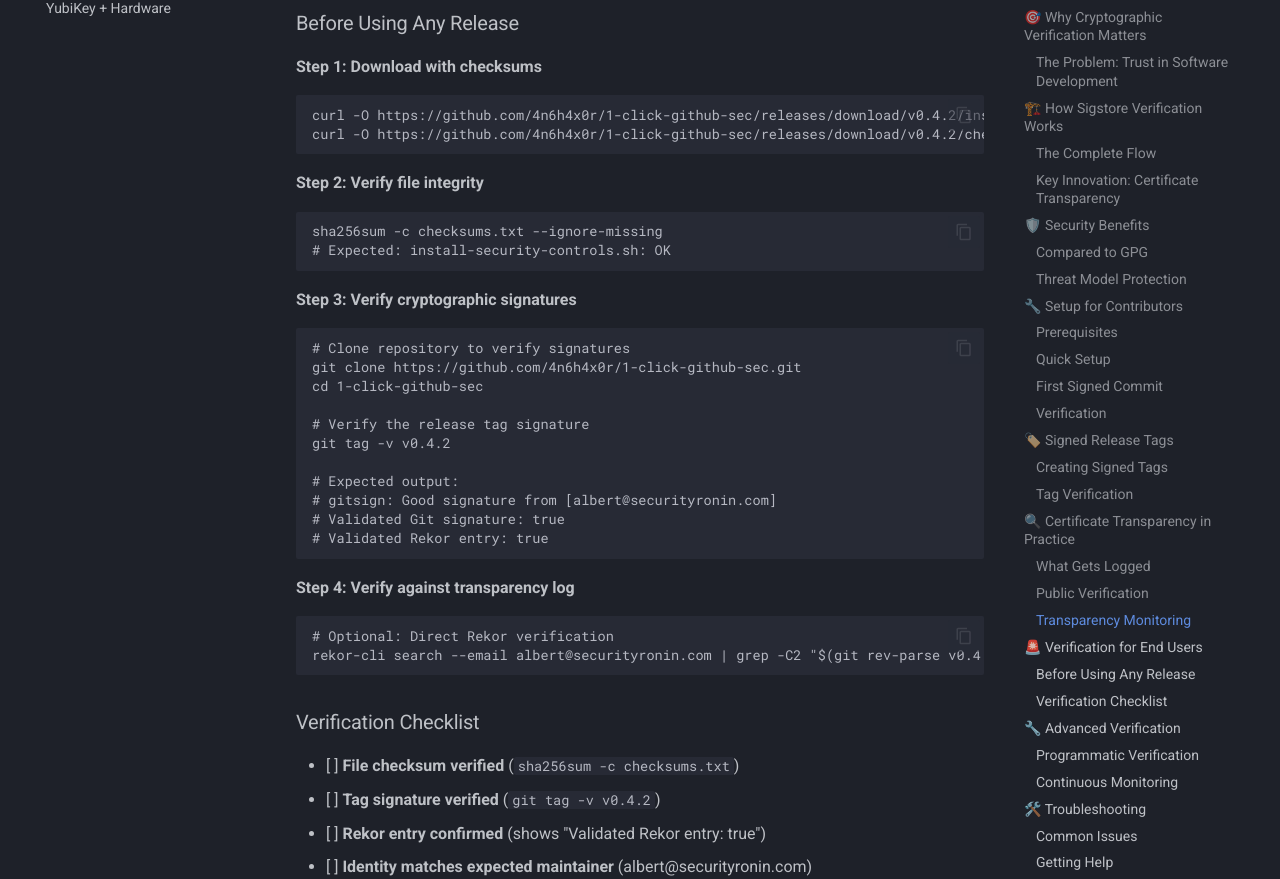
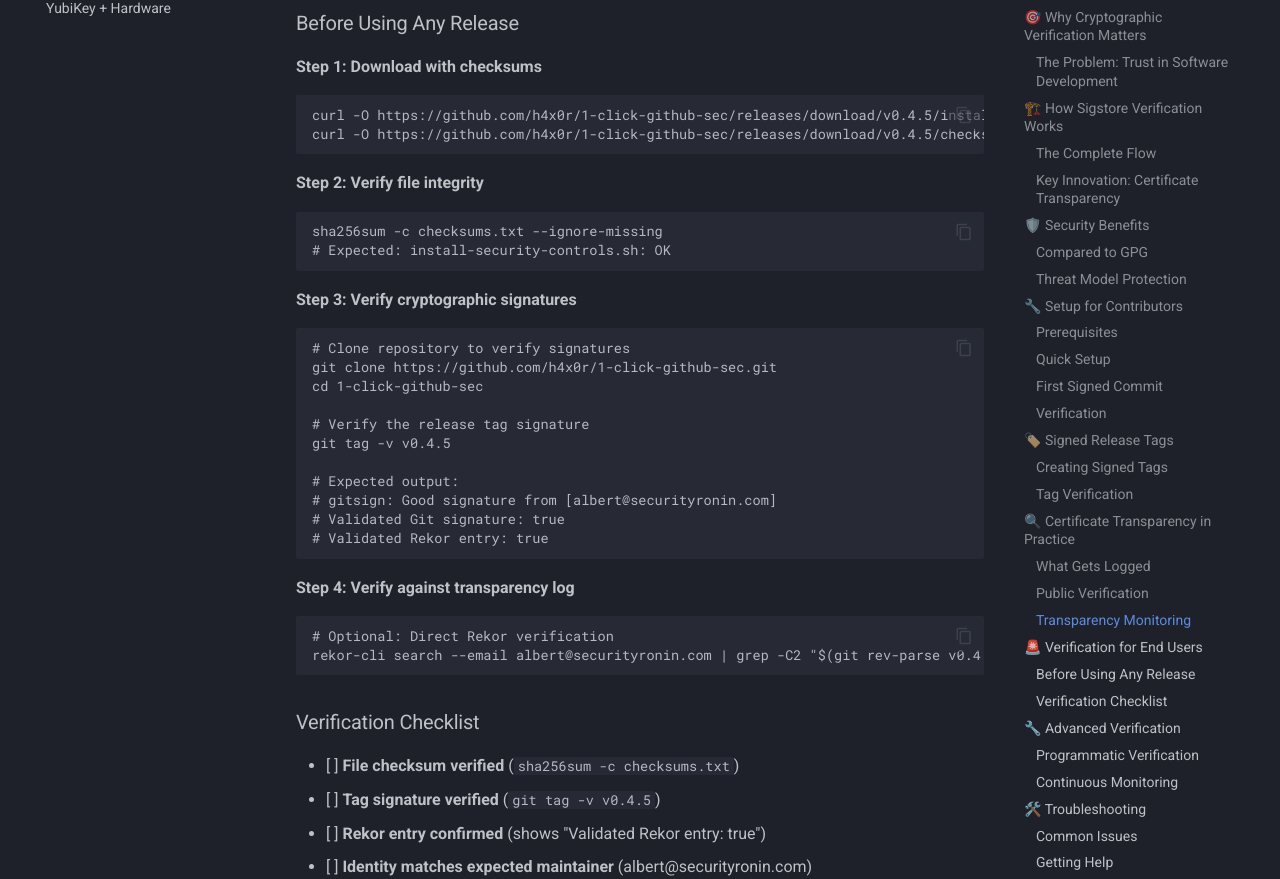
Before and after one commit to h4x0r/1-click-rust-sec, an MkDocs documentation site: the page built from docs/cryptographic-verification.md, in a window 1280 px wide and 1400 px high, scrolled down 5470 px. Shown: the part 154-1033 px from the top of the window. Built offline with MkDocs 1.6.1 and Material for MkDocs 9.7.7, drawn with Linux system fonts in a browser that asks for light colours; comment, search, counter and statistics services are not loaded; some of the changed text lies outside the part shown.

Commit message:
fix: update all documentation links from 4n6h4x0r to h4x0r and version to v0.4.5
🛠️  Fixed broken documentation links identified by lychee link checker:
• Updated GitHub usernames from 4n6h4x0r to h4x0r across all documentation
• Updated version references from v0.4.2 to v0.4.5
• Fixed cryptographic verification guide URLs
• Removed trailing slashes from documentation paths
• Changed GitHub discussions reference to issues (discussions not enabled)

🚀 Generated with [Claude Code](https://claude.ai/code)

Co-Authored-By: Claude <noreply@anthropic.com>

````diff
--- a/docs/cryptographic-verification.md
+++ b/docs/cryptographic-verification.md
@@ -261,8 +261,8 @@ fi
 
 **Step 1: Download with checksums**
 ```bash
-curl -O https://github.com/4n6h4x0r/1-click-github-sec/releases/download/v0.4.2/install-security-controls.sh
-curl -O https://github.com/4n6h4x0r/1-click-github-sec/releases/download/v0.4.2/checksums.txt
+curl -O https://github.com/h4x0r/1-click-github-sec/releases/download/v0.4.5/install-security-controls.sh
+curl -O https://github.com/h4x0r/1-click-github-sec/releases/download/v0.4.5/checksums.txt
 ```
 
 **Step 2: Verify file integrity**
@@ -274,11 +274,11 @@ sha256sum -c checksums.txt --ignore-missing
 **Step 3: Verify cryptographic signatures**
 ```bash
 # Clone repository to verify signatures
-git clone https://github.com/4n6h4x0r/1-click-github-sec.git
+git clone https://github.com/h4x0r/1-click-github-sec.git
 cd 1-click-github-sec
 
 # Verify the release tag signature
-git tag -v v0.4.2
+git tag -v v0.4.5
 
 # Expected output:
 # gitsign: Good signature from [albert@securityronin.com]
@@ -289,13 +289,13 @@ git tag -v v0.4.2
 **Step 4: Verify against transparency log**
 ```bash
 # Optional: Direct Rekor verification
-rekor-cli search --email albert@securityronin.com | grep -C2 "$(git rev-parse v0.4.2)"
+rekor-cli search --email albert@securityronin.com | grep -C2 "$(git rev-parse v0.4.5)"
 ```
 
 ### Verification Checklist
 
 - [ ] **File checksum verified** (`sha256sum -c checksums.txt`)
-- [ ] **Tag signature verified** (`git tag -v v0.4.2`)
+- [ ] **Tag signature verified** (`git tag -v v0.4.5`)
 - [ ] **Rekor entry confirmed** (shows "Validated Rekor entry: true")
 - [ ] **Identity matches expected maintainer** (albert@securityronin.com)
 - [ ] **Timestamp reasonable** (not from suspicious time)
@@ -334,7 +334,7 @@ def verify_release(tag_name, expected_email):
     return {"verified": False, "reason": "No matching entry found"}
 
 # Usage
-result = verify_release("v0.4.2", "albert@securityronin.com")
+result = verify_release("v0.4.5", "albert@securityronin.com")
 print(f"Verification result: {result}")
 ```
 
````
Also changed, not shown: README.md (+5 -5 lines), docs/contributing.md (+1 -1 lines), docs/design-principles.md (+1 -1 lines), docs/index.md (+9 -9 lines), docs/repo-and-installer-sync-strategy.md (+5 -5 lines), docs/yubikey-integration.md (+2 -2 lines).
